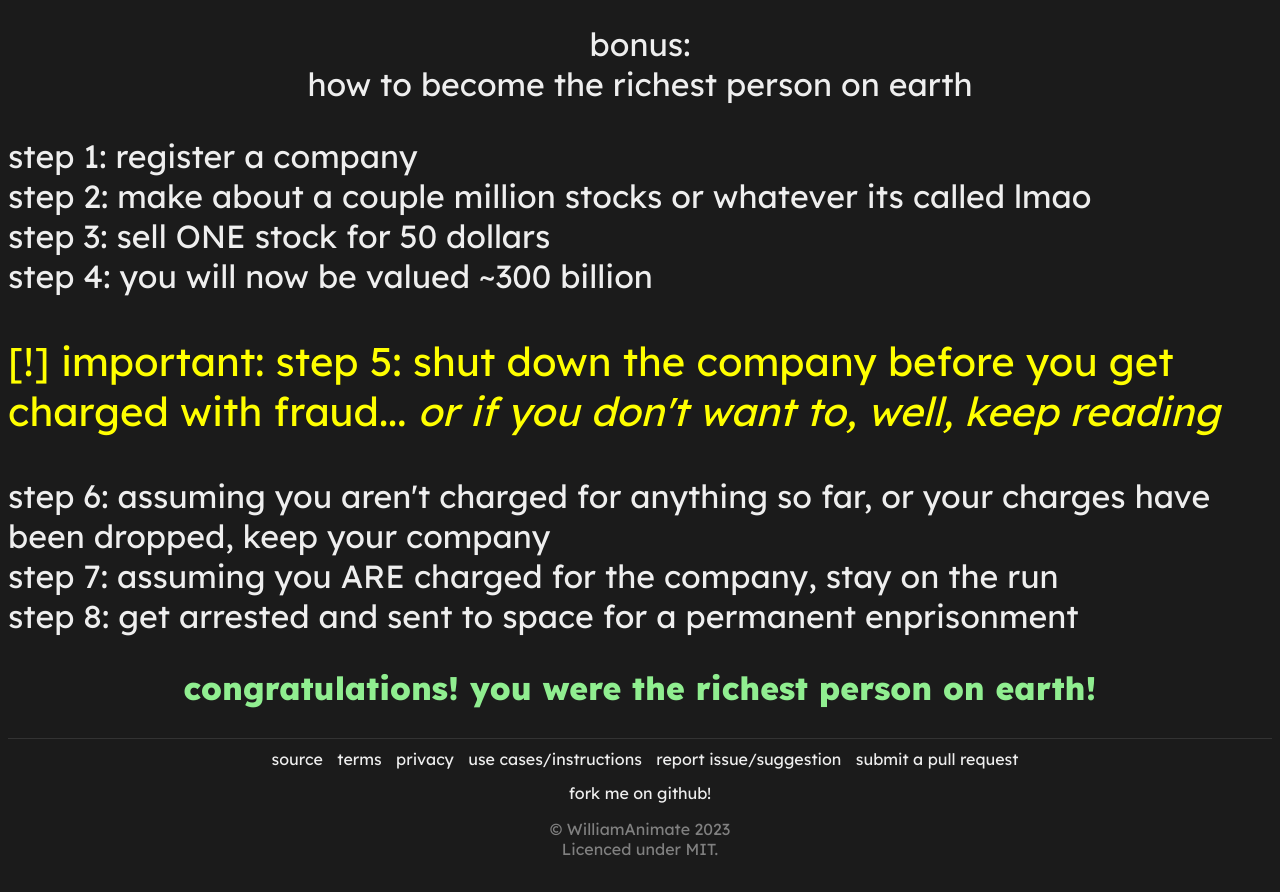
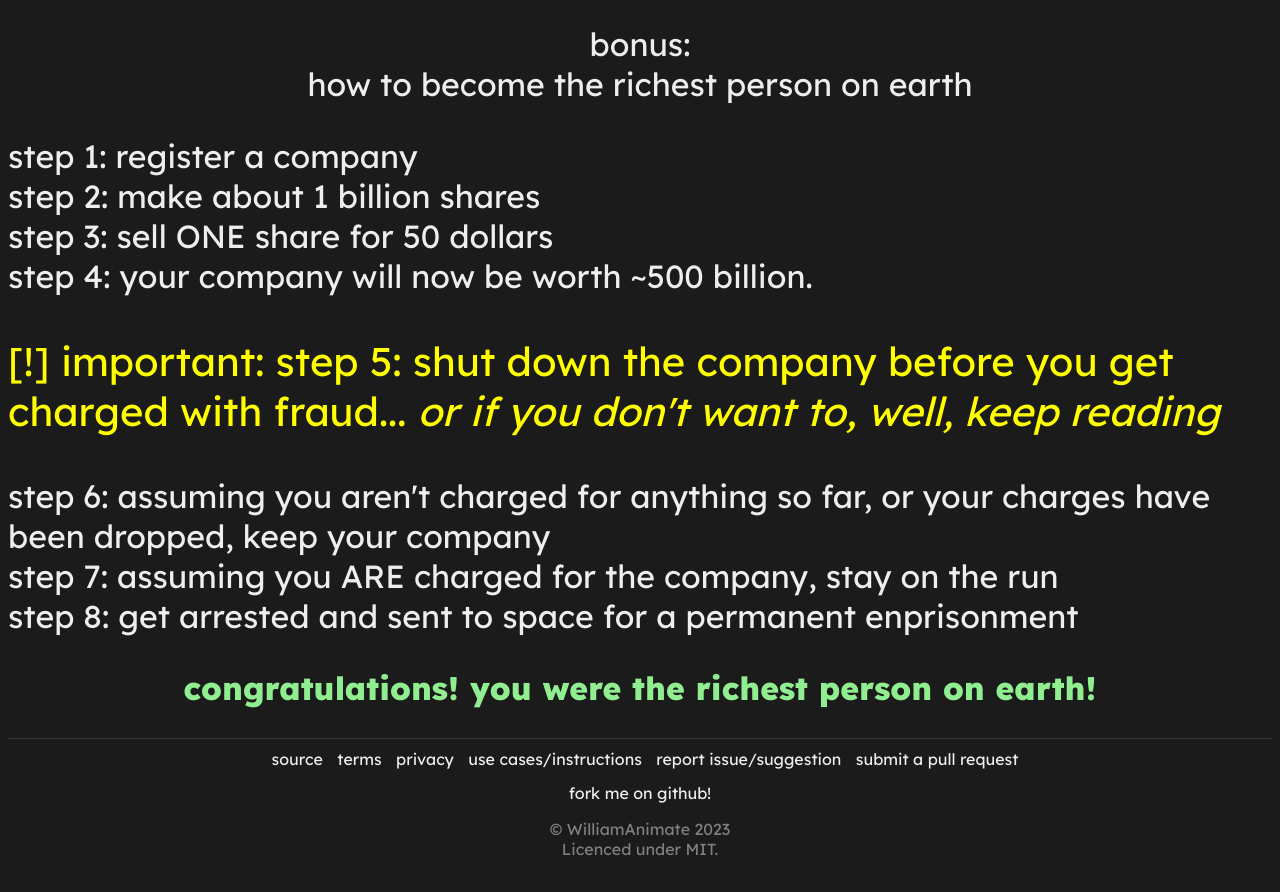
Before and after one commit to WilliamAnimate/blog, a plain HTML site: page blog1.html in a window 1280 px wide. Shown: the part 920-1812 px from the top of the page. Drawn offline with Linux system fonts and the light colour scheme.

Commit message:
become richest person tutorial fix

```diff
--- a/blog1.html
+++ b/blog1.html
@@ -31,11 +31,11 @@
         <p class="actualblog">bonus:<br>how to become the richest person on earth</p>
         <p class="actualblog-steps">step 1: register a company
             <br>
-        step 2: make about a couple million stocks or whatever its called lmao
+        step 2: make about 1 billion shares
             <br>
-        step 3: sell ONE stock for 50 dollars
+        step 3: sell ONE share for 50 dollars
             <br>
-        step 4: you will now be valued ~300 billion
+        step 4: your company will now be worth ~500 billion.
         </p>
         <p class="warning" style="text-align:left;font-size:2.5em">[!] important: step 5: shut down the company before you get charged with fraud... <i>or if you don't want to, well, keep reading</i></p>
         <p class="actualblog-steps">step 6: assuming you aren't charged for anything so far, or your charges have been dropped, keep your company
```
